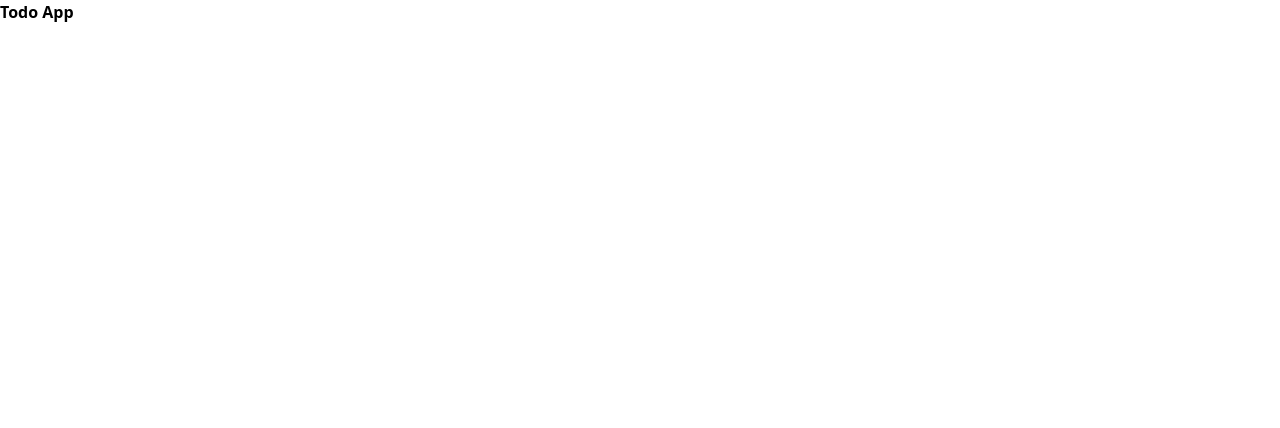
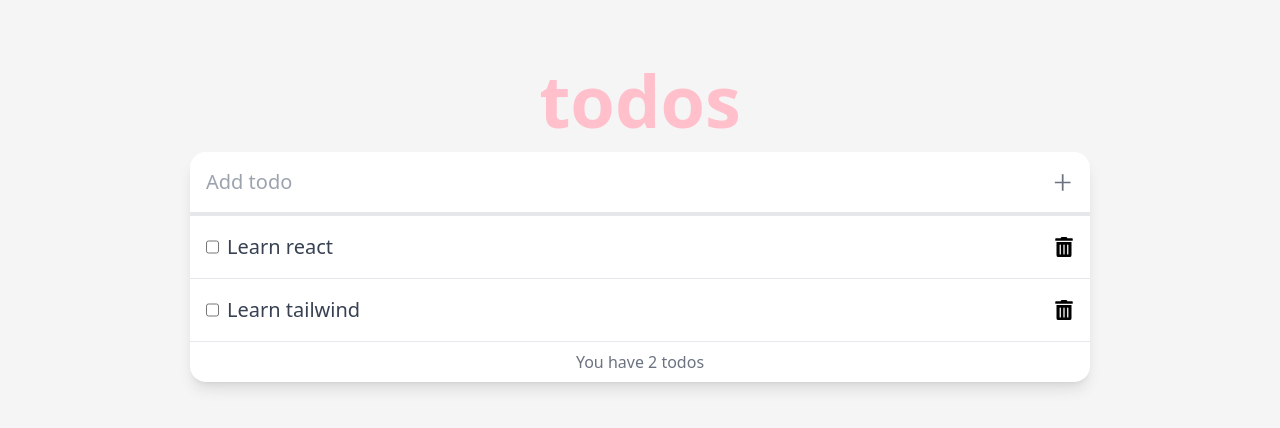
Before and after one commit to akinyiliz/todo-app, a React (Create React App) app: page / in a window 1280 px wide. Shown: the top 428 px of the page. Built offline with nearby package versions, Linux system fonts and the light colour scheme; the HTML template or start-up script is replaced by a standard one.

Commit message:
Build & styled the app layout

```diff
--- a/src/App.js
+++ b/src/App.js
@@ -1,7 +1,43 @@
-import React from "react";
+import React, { useState } from "react";
+import Todo from "./Todo";
+import { AiOutlinePlus } from "react-icons/ai";
+
+export const styles = {};
 
 function App() {
-	return <div className="font-bold">Todo App</div>;
+	const [todos, setTodos] = useState(["Learn react", "Learn tailwind"]);
+	return (
+		<div className="bg-[whitesmoke] w-full h-screen">
+			<div className="max-w-[1240px] w-full mx-auto p-12">
+				<h1 className="text-[pink] font-bold text-7xl text-center py-4">
+					todos
+				</h1>
+				<div className="bg-white max-w-[900px] mx-auto h-full rounded-2xl shadow-lg">
+					<form className="w-full flex justify-between items-center border-b-4">
+						<input
+							type="text"
+							placeholder="Add todo"
+							className="w-full p-4 border-gray-500 text-gray-500 outline-0 text-xl rounded-2xl"
+						/>
+						<AiOutlinePlus
+							size={25}
+							className="mx-4 text-gray-500"
+						/>
+					</form>
+					<ul>
+						{todos.map((todo) => (
+							<Todo todo={todo} />
+						))}
+					</ul>
+					<div>
+						<p className="text-center text-base text-gray-500 py-2">
+							You have 2 todos
+						</p>
+					</div>
+				</div>
+			</div>
+		</div>
+	);
 }
 
 export default App;
--- /dev/null
+++ b/src/Todo.js
@@ -0,0 +1,20 @@
+import React from "react";
+import { FaTrashAlt } from "react-icons/fa";
+
+function Todo({ todo }) {
+	return (
+		<li className="h- flex items-center justify-between p-4 border-b">
+			<div className="flex items-center text-xl text-gray-700">
+				<input
+					type="checkbox"
+					className="h-[30px] text-gray-700"
+				/>
+				<p className="ml-2">{todo}</p>
+			</div>
+
+			<FaTrashAlt size={20} />
+		</li>
+	);
+}
+
+export default Todo;
```
